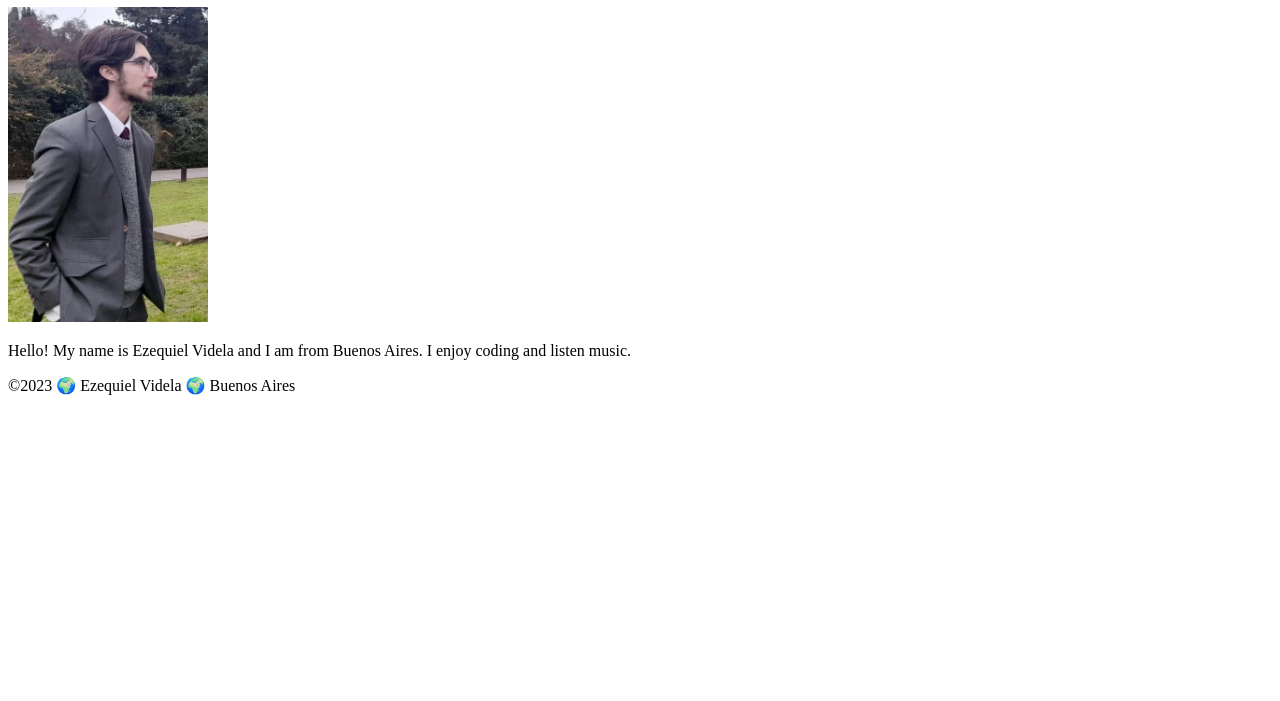
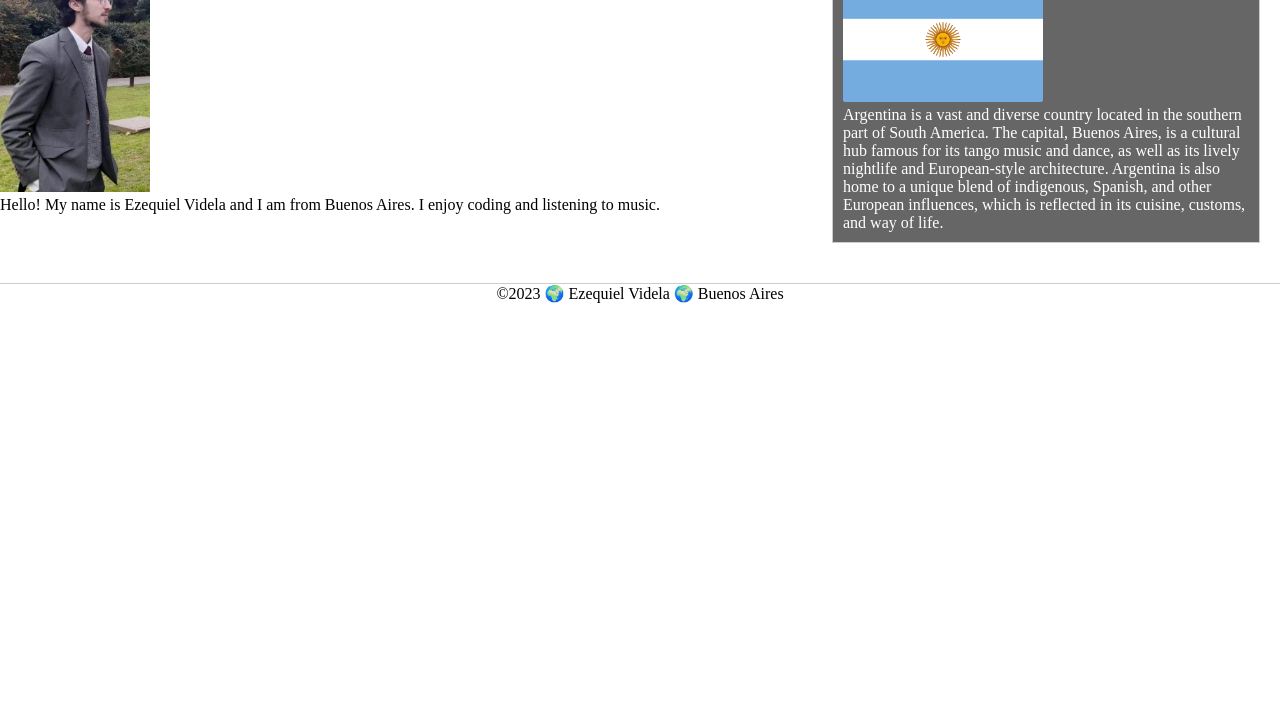
Before and after one commit to ezequielgv/wdd130, a plain HTML site: page index.html in a window 1280 px wide. Shown: the part 99-800 px from the top of the page. Drawn offline with Linux system fonts and the light colour scheme.

Commit message:
new file:   images/argentina-flag.png 	modified:   index.html 	new file:   styles/styles.css

```diff
--- a/index.html
+++ b/index.html
@@ -3,6 +3,9 @@
 <head>
     <meta charset="utf-8">
     <meta name="viewport" content="width=device-width, initial-scale=1.0">
+    <meta name="description" content="Ezequiel Videla - WDD130 - Course Home Page">
+    <meta name="author" content="Ezequiel Videla">
+    <link rel="stylesheet" href="styles/styles.css">
     <title>Ezequiel Videla | WDD 130</title>
 </head>
 <body>
@@ -12,11 +15,24 @@
             <a href="wwr/">Rafting Website</a>
         </nav>
     </header>
-    <main>
-        <h1>Ezequiel Videla | WDD 130</h1>
-        <img src="images/profile.jpg" alt="Ezequiel Videla" width="200">
-        <p>Hello! My name is Ezequiel Videla and I am from Buenos Aires. I enjoy coding and listen music.</p>
-    </main>
+    <div class="content">
+        <main>
+            <h1>Ezequiel Videla | WDD 130</h1>
+            <img src="images/profile.jpg" alt="Ezequiel Videla" width="200">
+            <p>Hello! My name is Ezequiel Videla and I am from Buenos Aires. I enjoy coding and listening to music.</p>
+        </main>
+        <aside>
+            <h2>Argentina</h2>
+            <img src="images/argentina-flag.png" alt="Argentina Flag">
+            <p>
+                Argentina is a vast and diverse country located in the southern part of South America.
+                The capital, Buenos Aires, is a cultural hub famous for its tango music and dance, as well as
+                its lively nightlife and European-style architecture. Argentina is also home to a unique blend
+                of indigenous, Spanish, and other European influences, which is reflected in its cuisine,
+                customs, and way of life.
+            </p>
+        </aside>
+    </div>
     <footer>
         <p>©2023 🌍 Ezequiel Videla 🌍 Buenos Aires</p>
     </footer>
--- /dev/null
+++ b/styles/styles.css
@@ -0,0 +1,41 @@
+* {
+    padding: 0;
+    margin: 0;
+}
+
+.content {
+    display: flex;
+}
+
+main {
+    width: 80%;
+}
+
+main img {
+    width: 150px;
+    height: auto;
+}
+
+aside {
+    width: 40%;
+    margin: 20px;
+    border: 1px solid #ccc;
+    padding: 10px;
+    background-color: #666666;
+    color: #ffffff;
+}
+
+aside img {
+    width: 200px;
+    height: auto;
+}
+
+p {
+    padding: 0;
+}
+
+footer {
+    margin-top: 20px;
+    border-top: 1px solid #ccc;
+    text-align: center;
+}
```
Also changed, not shown: images/argentina-flag.png (added).
